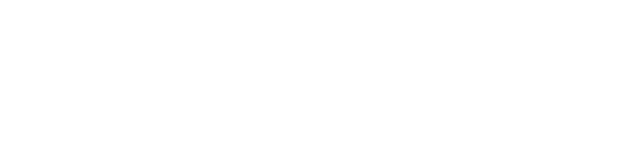
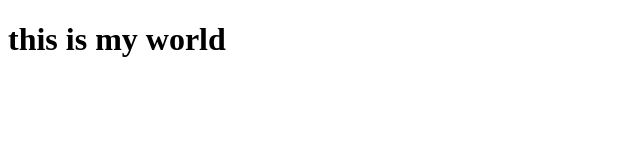
Before and after one commit to Kunal1315/BiteBox-v2.0, a plain HTML site: page index.html in a window 1280 px wide. Shown: the whole page, without its empty margins (0-640 px from the left). Drawn offline with Linux system fonts and the light colour scheme.

Commit message:
index update

```diff
--- a/index.html
+++ b/index.html
@@ -1,10 +1,10 @@
 <!DOCTYPE html>
 <html>
     <head>
-        <title></title>
+        <title>BiteBox</title>
     </head>
 
     <body>
-
+        <h1>this is my world</h1>
     </body>
 </html>
```
